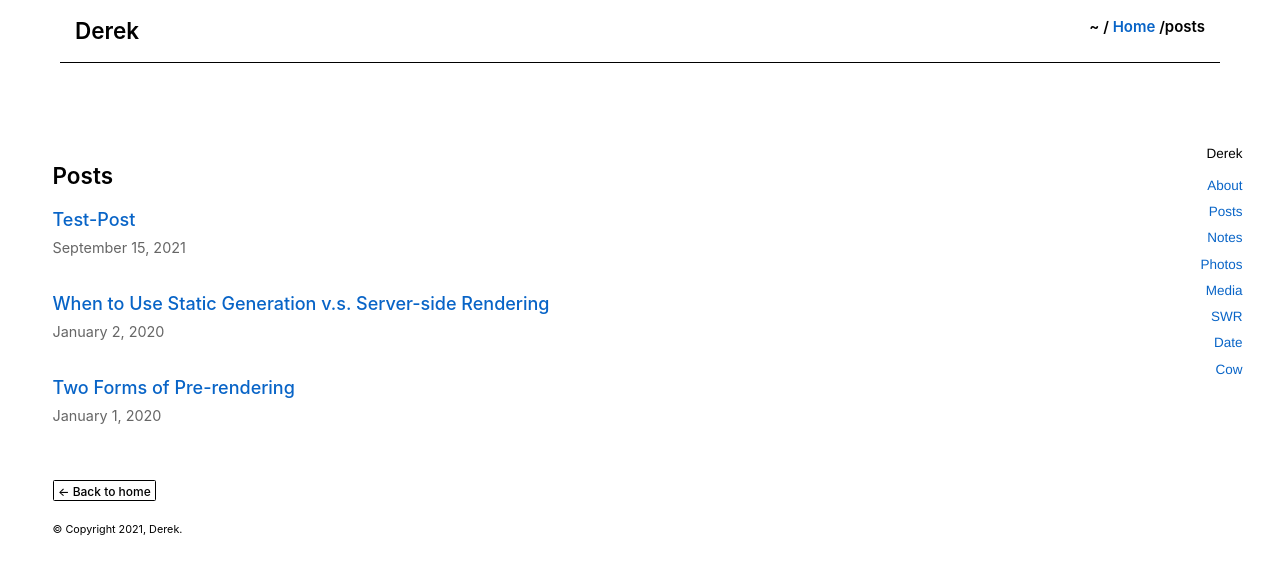
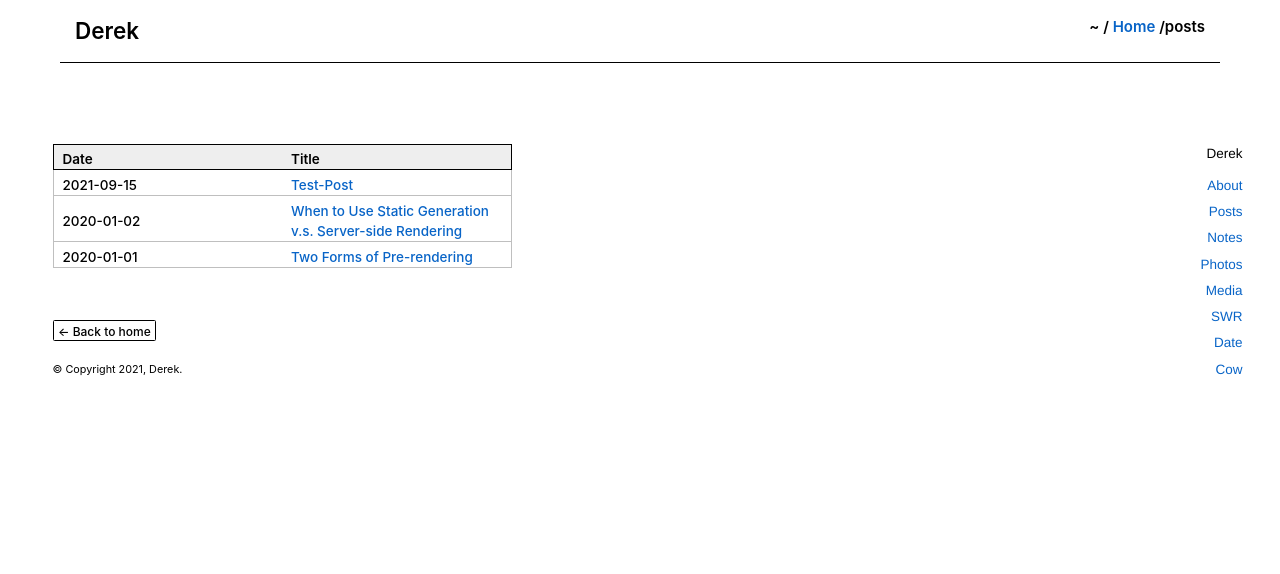
Before and after one commit to derekpodi/derekpodi.com, a Next.js app: page /posts in a window 1280 px wide. Shown: the top 574 px of the page. Built offline with nearby package versions, Linux system fonts and the light colour scheme.

Commit message:
convert posts index to table style mapping

```diff
--- a/pages/posts/index.js
+++ b/pages/posts/index.js
@@ -1,3 +1,4 @@
+/* eslint-disable react/jsx-key */
 import Head from 'next/head'
 import Layout, { siteTitle } from '../../components/layout'
 import utilStyles from '../../styles/utils.module.css'
@@ -17,6 +18,36 @@ export async function getStaticProps() {
 export default function Posts({ allPostsData }) {
     return (
       <Layout Posts>
+        <div className={utilStyles["measure-wide"]}>
+          <div >
+            <table className="table">
+              <thead className={utilStyles["black"] + " " + utilStyles["bg-light-gray"]+ " " + utilStyles["ba"] + " " + utilStyles["b--black"]}>
+                <tr>
+                  <th className={utilStyles["measure-12"]}> Date </th>
+                  <th className={utilStyles["measure-12"]}> Title</th>
+                </tr>
+              </thead>
+              {allPostsData.map(({ id, date, title }) => (
+              <tbody>
+                <tr>
+                  <td>{date}</td>
+                  <td>
+                    <Link href={`/posts/${id}`}>
+                      <a>{title}</a>
+                    </Link>
+                  </td>
+                </tr>
+              </tbody>
+              ))}
+            </table>
+          </div>
+        </div>
+      </Layout>
+    )
+  }
+
+
+/*
 <section className={`${utilStyles.headingMd} ${utilStyles.padding1px}`}>
   <h2 className={utilStyles.headingLg}>Posts</h2>
   <ul className={utilStyles.list}>
@@ -33,6 +64,4 @@ export default function Posts({ allPostsData }) {
     ))}
   </ul>
 </section>
-      </Layout>
-    )
-  }
+*/
```
Lines whose indentation alone changed are shown as unchanged.
